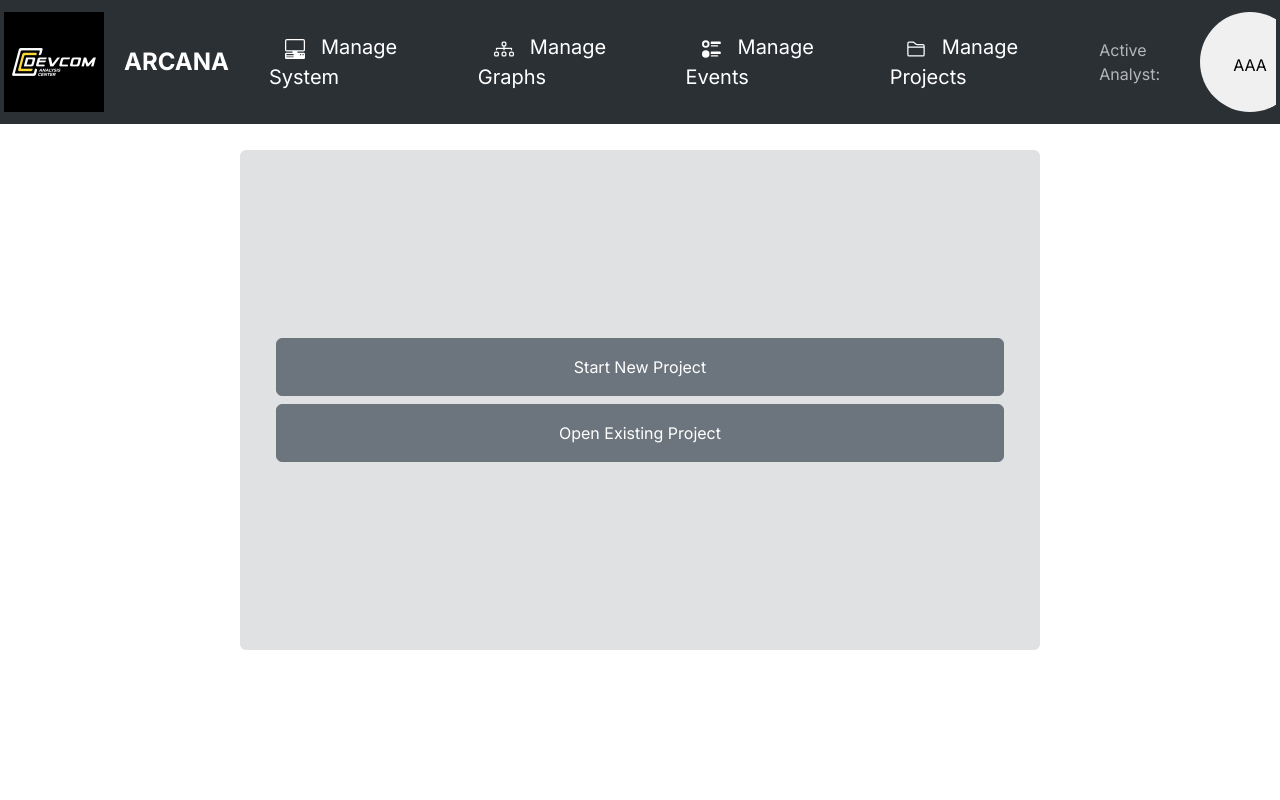
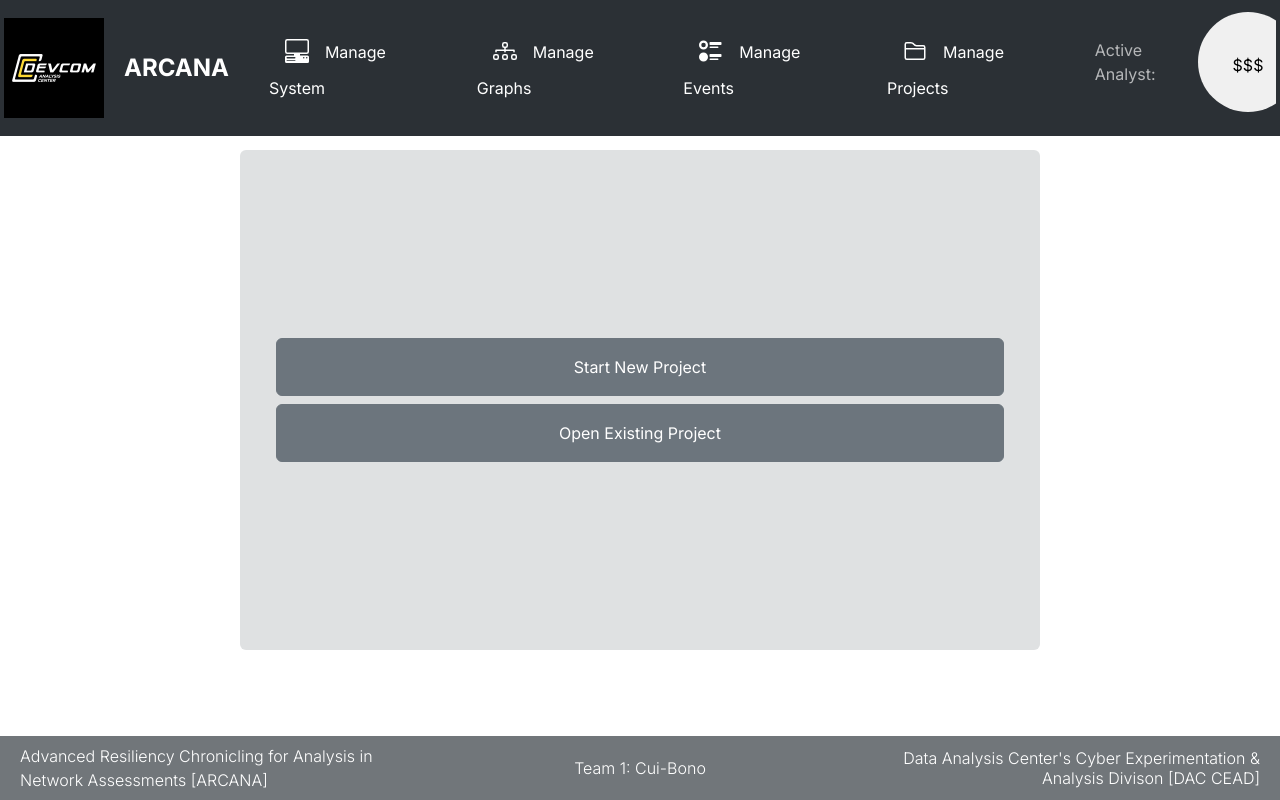
Before and after one commit to jordag18/capstone-project-ARCANA, a Next.js app in the folder frontend/arcana/: page / in a window 1280 px wide. Built offline with nearby package versions, Linux system fonts and the light colour scheme.

Commit message:
Update fonts and added footer component

```diff
--- /dev/null
+++ b/frontend/arcana/app/components/footer.tsx
@@ -0,0 +1,38 @@
+
+import Row from "react-bootstrap/Row";
+import Col from "react-bootstrap/Col";
+
+export const Footer = () => {
+    return (
+      <footer
+        className="p-2 mx-auto fixed-bottom"
+        style={{ backgroundColor: "#71767a" }}>
+        <div className="container-fluid mx-auto">
+          <Row className="h-full align-items-center">
+            {/* Left Column: Align content to the start and bottom */}
+            <Col className="flex flex-col justify-end">
+              <p className="text-start text-white fw-light m-0 fs-6">
+                Advanced Resiliency Chronicling for Analysis in Network Assessments [ARCANA]
+              </p>
+            </Col>
+
+            {/* Center Column: Align content to the center and bottom */}
+            <Col className="flex flex-col justify-end items-center">
+              <p className="text-center text-white fw-light m-0 fs-6">
+                Team 1: Cui-Bono
+              </p>
+            </Col>
+
+            {/* Right Column: Align content to the end and bottom, prevent wrapping */}
+            <Col className="flex flex-col justify-end items-end">
+              <p className="text-end text-white fw-light m-0 whitespace-nowrap lh-sm fs-6">
+                Data Analysis Center&apos;s Cyber Experimentation & Analysis Divison [DAC CEAD]
+              </p>
+            </Col>
+          </Row>
+        </div>
+      </footer>
+    );
+  };
+
+  export default Footer;
--- a/frontend/arcana/app/components/iconLink.tsx
+++ b/frontend/arcana/app/components/iconLink.tsx
@@ -13,9 +13,9 @@ export function IconLink({ icon, linkname }: IconLinkProps) {
     return (
       <div className="mb-auto p-4">
         <Link legacyBehavior href={linkname}>
-          <a className="p-3" style={{ color: 'white', fontSize: '20px', textDecoration: 'none' }}>
+          <a className="p-3" style={{ color: 'white', fontSize: '24px', textDecoration: 'none' }}>
             {icon}
-            <span className="p-3" style={{ color: 'white', fontSize: '20px' }}>{linkname}</span>
+            <span className="p-3" style={{ color: 'white', fontSize: '16px' }}>{linkname}</span>
           </a>
         </Link>
       </div>
--- a/frontend/arcana/app/components/navbar.tsx
+++ b/frontend/arcana/app/components/navbar.tsx
@@ -53,7 +53,7 @@ export function NavBar() {
               alignmentBaseline="middle"
               fill="black">
               {" "}
-              AAA{" "}
+              $$$ {" "}
             </text>
           </svg>
         </Navbar.Collapse>
--- a/frontend/arcana/app/page.tsx
+++ b/frontend/arcana/app/page.tsx
@@ -5,13 +5,15 @@ import Container from 'react-bootstrap/Container';
 import Button from 'react-bootstrap/Button';
 import Stack from 'react-bootstrap/Stack';
 import NavBar from './components/navbar';
+import { Footer } from './components/footer';
+
 
 
 
 export default function Home() {
   const router = useRouter();
   return (
-    <>
+  <>
     <NavBar/>
     <main className="flex min-h-screen flex-col items-center justify-between p-24">
         <div className="flex flex-col items-center justify-center w-full flex-1 px-20 text-center">
@@ -23,6 +25,7 @@ export default function Home() {
           </Container>
         </div>
     </main>
+    <Footer/>
   </>
   )
 }
```
Also changed, not shown: 1 other file (tests, documents, lock files or other folders).
